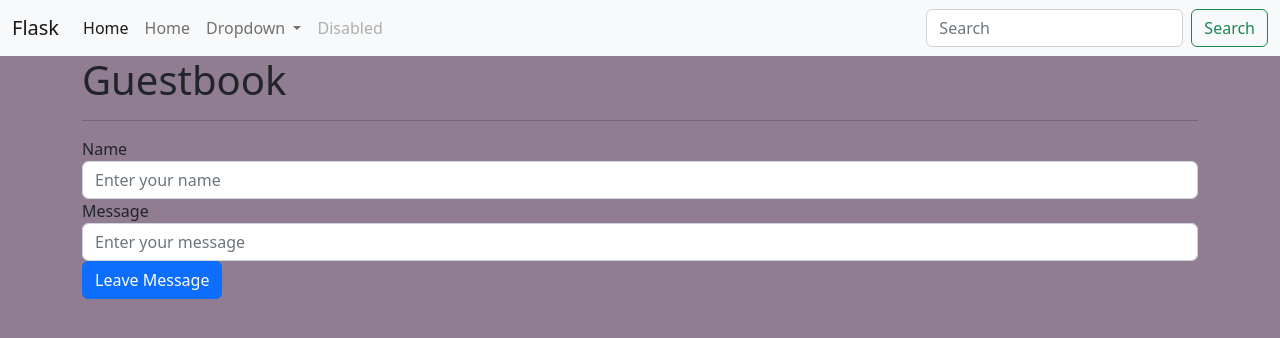
After one commit to srpraveen97/LearningFlask, a Flask app: page /guestbook in a window 1280 px wide. The commit adds this page. Shown: the top 338 px of the page. Run offline with Flask 2, Linux system fonts and the light colour scheme.

Commit message:
Flask Learning Part 10

```diff
--- /dev/null
+++ b/app/templates/public/guestbook.html
@@ -0,0 +1,77 @@
+{% extends "public/templates/public_templates.html" %}
+
+{% block title %}GuestBook!{%endblock%}
+{% block main %}
+
+<div class="container">
+    <div class="row">
+        <div class="col">
+
+            <h1>Guestbook</h1>
+            <hr>
+
+            <div class="mb-4">
+
+                <div class="form-group">
+                    <label>Name</label>
+                    <input type="text" class="form-control" id="name" placeholder="Enter your name">
+                </div>
+
+                <div class="form-group">
+                    <label>Message</label>
+                    <input class="form-control" id="message" col="30" row="3" placeholder="Enter your message">
+                </div>
+
+                <button class="btn btn-primary" onclick="submit_entry();">Leave Message</button>
+
+            </div>
+
+        </div>
+    </div>
+</div>
+
+{%endblock%}
+
+
+{% block script %}
+
+<script>
+
+    function submit_entry() {
+
+        var name = document.getElementById("name");
+        var message = document.getElementById("message");
+
+        var entry = {
+            name: name.value,
+            message: message.value
+        };
+
+        fetch(`${window.origin}/guestbook/create-entry`, {
+            method: "POST",
+            credentials: "include",
+            body: JSON.stringify(entry),
+            cache: "no-cache",
+            headers: new Headers({
+                "content-type": "application/json"
+            })
+        })
+        .then(function(response){
+
+            if (response.status !== 200) {
+                console.log(`Response status was not 200: $(response.status)`);
+                return;
+            }
+
+            response.json().then(function (data){
+                console.log(data)
+            })
+
+        })
+
+    }
+
+</script>
+
+
+{% endblock %}
--- a/app/templates/public/templates/public_templates.html
+++ b/app/templates/public/templates/public_templates.html
@@ -68,5 +68,6 @@
         integrity="sha384-kjU+l4N0Yf4ZOJErLsIcvOU2qSb74wXpOhqTvwVx3OElZRweTnQ6d31fXEoRD1Jy"
         crossorigin="anonymous"></script>
     <script src="{{ url_for('static',filename='js/app.js') }}"></script>
+    {% block script%}{% endblock %}
 </body>
 </html>
--- a/app/views.py
+++ b/app/views.py
@@ -1,3 +1,4 @@
+from wsgiref.simple_server import make_server
 from app import app
 
 from flask import render_template, request, redirect, jsonify, make_response
@@ -112,3 +113,19 @@ def json():
 
     res = make_response(jsonify({"message":"No JSON received"}), 400)
     return res
+
+
+@app.route('/guestbook')
+def guestbook():
+    return render_template('public/guestbook.html')
+
+@app.route('/guestbook/create-entry', methods=['POST'])
+def create_entry():
+
+    req = request.get_json()
+
+    print(req)
+
+    res = make_response(jsonify(req), 200)
+
+    return res
```
